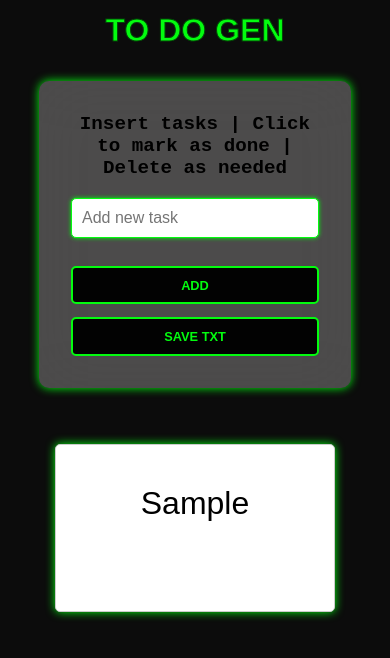
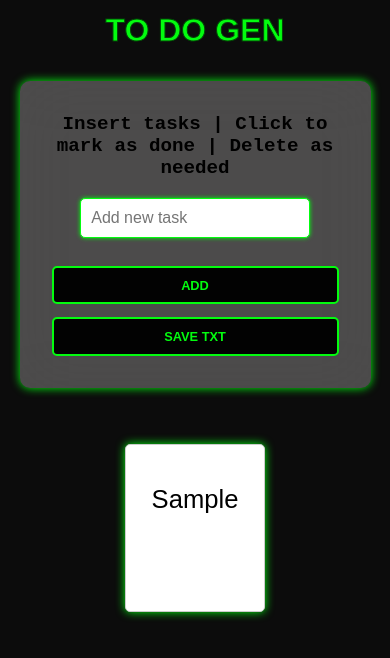
Before and after one commit to Biasiolo/to-do-gen, a website: page index.html in a window 390 px wide. Both pictures are taken after typing "Sample" into the empty fields and a click on the button "ADD". Drawn offline with nearby package versions, Linux system fonts and the light colour scheme.

Commit message:
fix css2

```diff
--- a/main.css
+++ b/main.css
@@ -44,17 +44,16 @@ h1 {
     font-weight: 600;
 }
 
-
-
 /* Estilização dos campos do formulário */
 #new-task {
     padding: 10px;
-    width: 100%;
+    width: 80%;
     font-size: 16px;
     border: 1px solid #03fc0f;
     border-radius: 5px;
     margin-bottom: 10px;
     box-shadow: 0 0 4px #03fc0f; /* Sombra */
+    flex-wrap: wrap;
 }
 
 button {
@@ -82,12 +81,13 @@ button:hover {
 #task-list {
     list-style-type: none;
     padding: 20px 0; /* Ajustei para centralizar verticalmente */
-    max-width: 80vw; /* Ajustei para ocupar 60% da largura da tela */
+    max-width: 90vw; /* Ajustei para ocupar 60% da largura da tela */
     margin: 0 auto; /* Centraliza horizontalmente */
     display: flex;
     flex-wrap: wrap; /* Permite a quebra de linha conforme necessário */
     justify-content: center; /* Centraliza os itens horizontalmente */
     text-align: center;
+    align-items: center;
 }
 
 #task-list li {
@@ -99,11 +99,11 @@ button:hover {
     border-radius: 5px;
     font-size: 1.5em;
     box-shadow: 0 0 10px #03fc0f; /* Sombra */
-    width: 15vw; /* Define a largura desejada */
+    width: 20vw; /* Define a largura desejada */
     text-align: center; /* Centraliza o texto */
     display: flex; /* Adiciona layout flexível ao li */
     flex-direction: column; /* Alinha os itens verticalmente */
-    align-items: center; /* Centraliza verticalmente */
+
     position: relative; /* Adiciona posição relativa para uso do position absolute no botão */
 
 }
@@ -135,7 +135,6 @@ button:hover {
 #task-list li.completed {
     background-color: #03fc0f;
     font-weight: 900;
-    font-style: oblique;
     transform:scale(0.8);
 }
 
@@ -145,13 +144,18 @@ button:hover {
 
 .task-text {
     margin-bottom: 2em; /* Adiciona espaço entre a seta e o texto */
+    font-size:80%;
 
 }
 
 /* Media Query for Small Screens */
 @media screen and (max-width: 600px) {
     #task-form {
-        max-width: 80vw;
+        max-width: 90vw;
+    }
+
+    #new-task {
+        max-width: 100vw;
     }
 
     button {
@@ -159,9 +163,11 @@ button:hover {
     }
 
     #task-list li {
-        width: 80vw;
+        width: 40%;
         height: 20vh;
         font-size: 2em;
+        gap: 5%;
+
     }
 
     #task-list li:hover {
@@ -171,7 +177,6 @@ button:hover {
     #task-list li.completed {
         background-color: #03fc0f;
         font-weight: 900;
-        font-style: oblique;
         transform:scale(0.8);
     }
 
```
